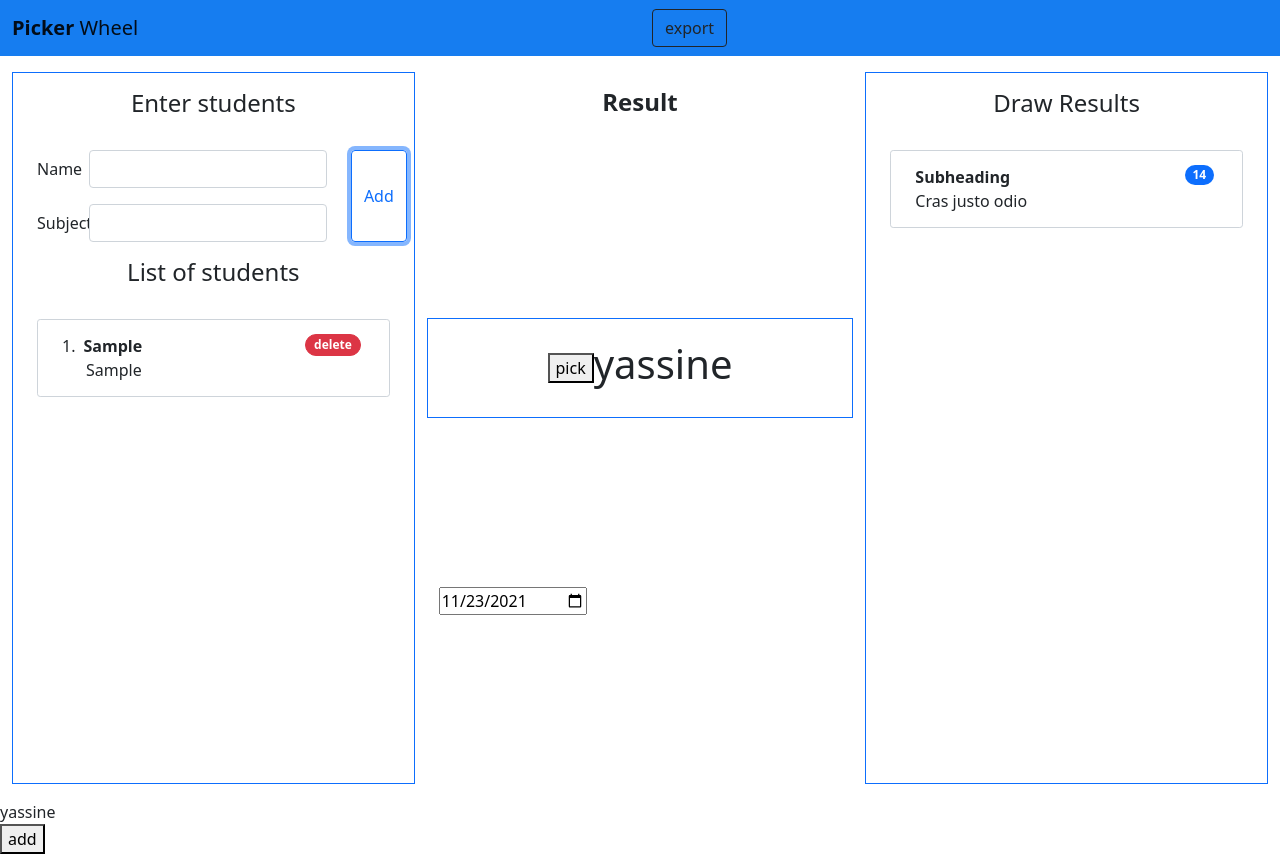
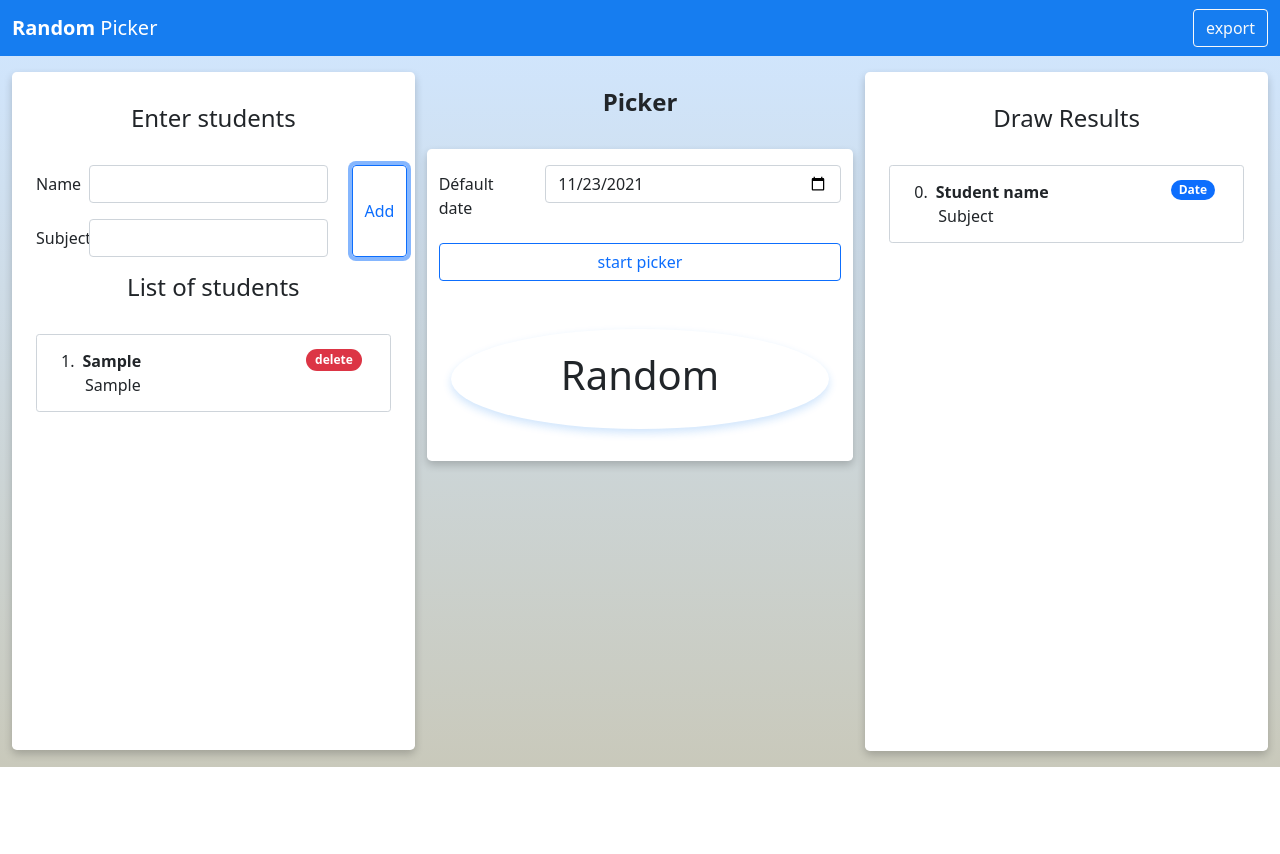
Before and after one commit to yassineelhoubi/brief_2.1_randomPicker, a website: page public/view/index.html in a window 1280 px wide. Both pictures are taken after typing "Sample", "Sample" into the empty fields and a click on the button "Add". After the commit the page ends 800 px from the top, so only its background shows below. Drawn offline with nearby package versions, Linux system fonts and the light colour scheme.

Commit message:
upgrade UI

```diff
--- a/public/recources/css/_index.scss
+++ b/public/recources/css/_index.scss
@@ -1,41 +1,41 @@
 .header {
     height: 7vh;
-    .nav-bar{
+    .nav-bar {
         background-color: #167df0;
-
     }
 }
 
+.workSpace {
+    background-image: linear-gradient(#167df033, #c9c9bb);
+    // height: 93vh;
+    // overflow: hidden;
 
-.workSpace {
-    background-color: #ffffff;
-    height: 93vh;
-    overflow: hidden;
-    .list-container-1 {
-        height: 410px;
-        overflow-y: scroll;
-        /* width */
-        &::-webkit-scrollbar {
-            width: 10px;
-        }
-
-        /* Track */
-        &::-webkit-scrollbar-track {
-            background: #f1f1f1;
-        }
-
-        /* Handle */
-        &::-webkit-scrollbar-thumb {
-            background: #888;
-        }
-
-        /* Handle on hover */
-        &::-webkit-scrollbar-thumb:hover {
-            background: #555;
+    .myContainers {
+        background-color: #ffffff;
+        box-shadow: 0 4px 8px 0 rgba(0, 0, 0, 0.2);
+        transition: 0.3s;
+        &:hover {
+            box-shadow: 0 8px 16px 0 rgba(255, 251, 7, 0.2);
         }
     }
-    .picker-container{
+    .list-container-1 {
+        height: 400px;
+        overflow-y: scroll;
+    }
+    .list-container-2 {
+        height: 570px;
+        overflow-y: scroll;
+    }
+    .cyrcle{
+        border-radius: 50%;
         height: 100px;
+        width: 100%;
+        box-shadow: 0 4px 8px 0 rgba(22, 125, 240, 0.2);
+        transition: 0.3s;
+
+        overflow: hidden;
     }
-
+    // .picker-container {
+    //     height: 100px;
+    // }
 }
--- a/public/recources/css/style.scss
+++ b/public/recources/css/style.scss
@@ -1,8 +1,28 @@
-*{
-    box-sizing: border-box
+* {
+    box-sizing: border-box;
 }
 
+.scrollbar {
+    /* width */
+    &::-webkit-scrollbar {
+        width: 10px;
+    }
 
+    /* Track */
+    &::-webkit-scrollbar-track {
+        background: #f1f1f1;
+    }
+
+    /* Handle */
+    &::-webkit-scrollbar-thumb {
+        background: #888;
+    }
+
+    /* Handle on hover */
+    &::-webkit-scrollbar-thumb:hover {
+        background: #555;
+    }
+}
 
 /* global */
-@import './index';
+@import "./index";
--- a/public/recources/js/script.js
+++ b/public/recources/js/script.js
@@ -68,19 +68,8 @@ addStudent.onclick = function () {
 }
 
 function refreshStudentsList() {
-    let sortList = null
+    let sortList = ""
     studentsArrList.forEach(student => {
-        if (sortList == null) {
-            sortList = `
-            <li class="list-group-item d-flex justify-content-between align-items-start">
-                        <div class="ms-2 me-auto">
-                          <div class="fw-bold"><span class="me-2 fw-normal">${student.studentNumber}.</span>${student.name}</div>
-                          <div class="ms-4">${student.subject}</div>
-                        </div>
-                        <span class="badge btn btn-danger rounded-pill">delete</span>
-                      </li>
-            `
-        } else {
             sortList += `
              <li class="list-group-item d-flex justify-content-between align-items-start">
                          <div class="ms-2 me-auto">
@@ -91,7 +80,6 @@ function refreshStudentsList() {
                        </li>
              `
 
-        }
 
     })
 
@@ -185,30 +173,19 @@ function pushToResultList(student) {
 }
 
 function refreshResultList () {
-    let sortList = null
+    let sortList = ""
     resultListArr.forEach(student => {
-        if (sortList == null) {
-            sortList = `
-            <li class="list-group-item d-flex justify-content-between align-items-start">
-                        <div class="ms-2 me-auto">
-                          <div class="fw-bold"><span class="me-2 fw-normal">${student.studentNumber}.</span>${student.name}</div>
-                          <div class="ms-4">${student.subject}</div>
-                        </div>
-                        <span class="badge btn btn-danger rounded-pill">${student.date}</span>
-                      </li>
-            `
-        } else {
             sortList += `
              <li class="list-group-item d-flex justify-content-between align-items-start">
                          <div class="ms-2 me-auto">
                            <div class="fw-bold"><span class="me-2 fw-normal">${student.studentNumber}.</span>${student.name}</div>
                            <div class="ms-4">${student.subject}</div>
                          </div>
-                         <span class="badge btn bg-danger rounded-pill">${student.date}</span>
+                         <span class="badge btn bg-primary rounded-pill">${student.date}</span>
                        </li>
              `
 
-        }
+
 
     })
 
--- a/public/view/index.html
+++ b/public/view/index.html
@@ -15,10 +15,10 @@
   <div class="container-fluid p-0 header">
     <nav class="navbar navbar-expand-lg navbar-light nav-bar">
       <div class="container-fluid">
-        <a class="navbar-brand" href="#"><span class="fw-bold">Picker</span> Wheel</a>
+        <a class="navbar-brand text-white" href="#"><span class="fw-bold ">Random</span> Picker</a>
       </div>
-      <div class="container-fluid">
-        <button class="btn btn-outline-dark" onclick="downloadCSV()">export</button>
+      <div class="container-fluid justify-content-end">
+        <button class="btn btn-outline-light" onclick="downloadCSV()">export</button>
       </div>
     </nav>
   </div>
@@ -30,7 +30,7 @@
 
       <div class="col-4 h-100 ">
         <!-- enter container -->
-        <div class="container border border-primary  h-100 ">
+        <div class="container myContainers rounded-3 pt-3 pb-3 h-100 ">
           <div class="row m-3">
             <h4 class="text-center mb-3">Enter students</h4>
           </div>
@@ -66,14 +66,14 @@
           <div class="row m-3 ">
             <h4 class="text-center mb-3">List of students</h4>
           </div>
-          <div class="col-12 p-0 list-container-1">
-            <ol class="list-group list-group-flush form-control rounded-1" id="StudentsList">
+          <div class="col-12 p-0 list-container-1 scrollbar">
+            <ol class="list-group list-group-flush  form-control rounded-1" id="StudentsList">
               <li class="list-group-item d-flex justify-content-between align-items-start">
                 <div class="ms-2 me-auto">
                   <div class="fw-bold"><span class="me-2 fw-normal">0.</span>Student name</div>
                   <div class="ms-4">Subject</div>
                 </div>
-                <span class="badge bg-primary rounded-pill ">14</span>
+                <span class="badge bg-danger rounded-pill"><del>delete</del></span>
               </li>
 
 
@@ -88,36 +88,51 @@
         <div class="row ">
           <div class="col-12 d-flex justify-content-center ">
             <div class="row m-3 ">
-              <h4 class="text-center mb-3 fw-bold">Result</h4>
+              <h4 class="text-center mb-3 fw-bold">Picker</h4>
             </div>
           </div>
-          <div class="col-12 border border-primary picker-container d-flex justify-content-center align-items-center  ">
-            <button class="pick" id="pick">pick</button>
-            <div class="row">
-              <h1 id="variable_name">yassine</h1>
+          <div
+            class="col-12 myContainers rounded-3 pb-3 pt-3 picker-container d-flex flex-column justify-content-center align-items-center  ">
+            <div class="col-12">
+              <div class="mb-3 row">
+                <label for="date" class="col-sm-3 col-form-label">Défault date</label>
+                <div class="col-sm-9">
+                  <input type="date" class="form-control" id="datePicker">
+                </div>
+              </div>
+            </div>
+            <div class="col-12">
+              <button class="btn btn-outline-primary w-100" id="pick">start picker</button>
+            </div>
+
+            <div class="row m-3 mt-5 w-100 ">
+              <div class="col-12">
+                <div class="cyrcle d-flex justify-content-center align-items-center">
+
+                  <h1 id="variable_name">Random</h1>
+                </div>
+              </div>
             </div>
           </div>
-          <div class="col-12">
-            <input type="date" id="datePicker">
-          </div>
+
         </div>
       </div>
 
       <!-- result container -->
       <div class="col-4 h-100 ">
-        <div class="container border border-primary  h-100 ">
+        <div class="container myContainers rounded-3 pt-3 pb-3  h-100 ">
           <div class="row m-3">
             <h4 class="text-center mb-3">Draw Results</h4>
           </div>
-          <div class="container p-0 list-container-1">
+          <div class="container p-0 list-container-2 scrollbar">
             <ol class="list-group list-group-flush form-control rounded-1" id="resultList">
 
               <li class="list-group-item d-flex justify-content-between align-items-start">
                 <div class="ms-2 me-auto">
-                  <div class="fw-bold">Subheading</div>
-                  Cras justo odio
+                  <div class="fw-bold"><span class="me-2 fw-normal">0.</span>Student name</div>
+                  <div class="ms-4">Subject</div>
                 </div>
-                <span class="badge bg-primary rounded-pill">14</span>
+                <span class="badge bg-primary rounded-pill ">Date</span>
               </li>
 
             </ol>
@@ -129,8 +144,6 @@
 
 
   </div>
-  <div>yassine</div>
-  <button onclick="pick()">add</button>
 
 </body>
 <script src="../recources/js/script.js"></script>
```
Also changed, not shown: public/recources/css/style.css, 1 other file.
